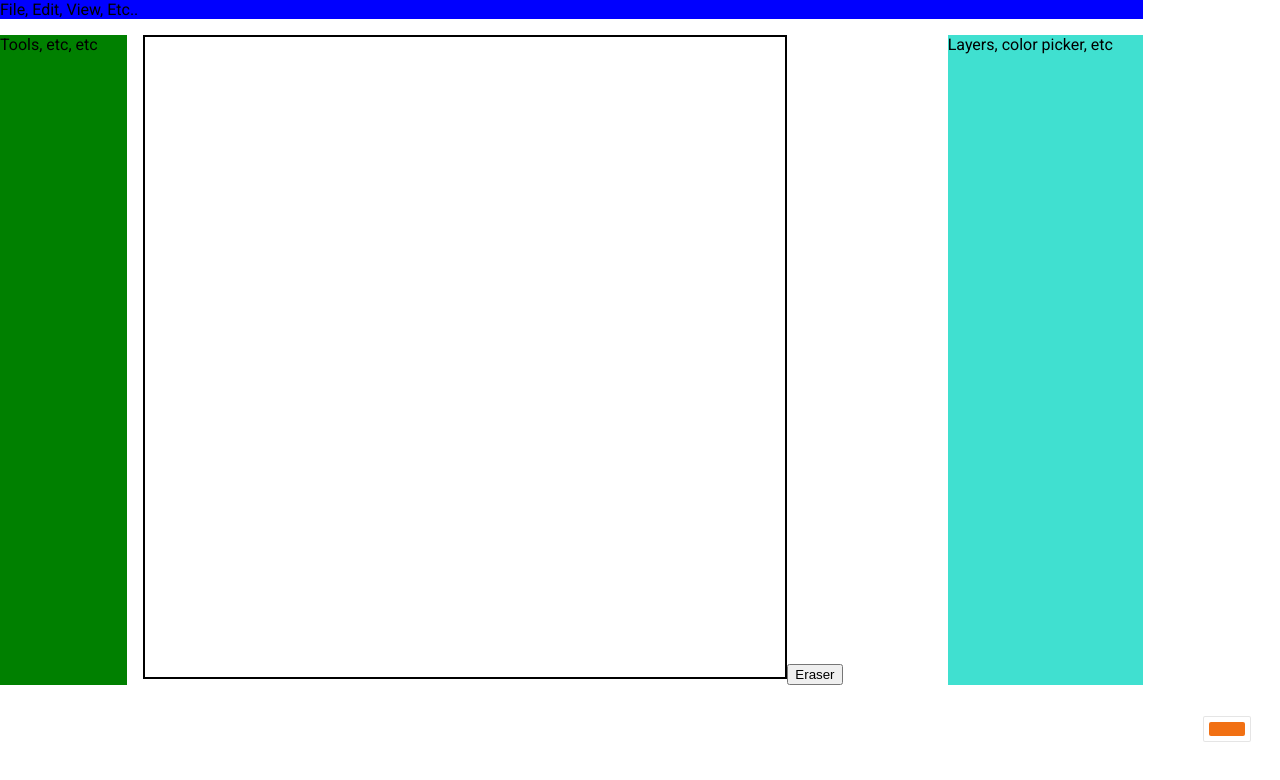
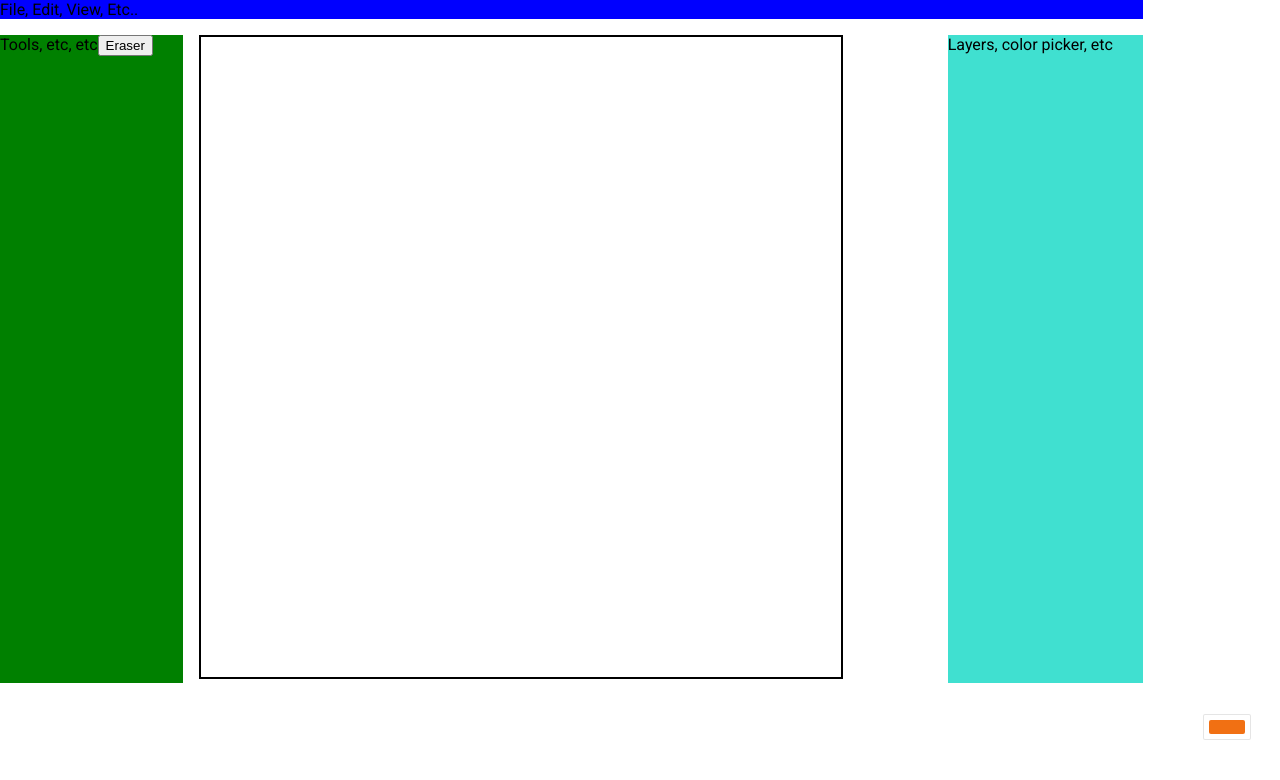
Before and after one commit to NLincoln/drawsnell, a React (Create React App) app: page / in a window 1280 px wide. Shown: the top 780 px of the page. Built offline with nearby package versions, Linux system fonts and the light colour scheme.

Commit message:
Made it more reacty, moved erase and backend out of Canvas and into proper files

```diff
--- a/src/App.js
+++ b/src/App.js
@@ -25,6 +25,13 @@ const GridArea = styled.div`
 
 export default function App() {
 
+  // Container for all tools. Add more as we go
+  const TOOLS = {
+    draw: 'draw',
+    erase: 'erase',
+  };
+  let [currentTool, setCurrentTool] = React.useState(TOOLS.draw);
+
   // console.log(drawcolor)
   var drawcolor = 'rgb(0, 50, 100, 255)'
   // ColorPicker.setState({displayColorPicker: true});
@@ -35,11 +42,19 @@ export default function App() {
         <NavBar />
       </GridArea>
       <GridArea area={"canvas"}>
-        <Canvas drawcolor={drawcolor} />
+        <Canvas
+          drawcolor={drawcolor}
+          currentTool={currentTool}
+          TOOLS={TOOLS}
+        />
         {/* <Canvas /> */}
       </GridArea>
       <GridArea area={"toolchest"}>
-        <ToolChest />
+        <ToolChest
+          currentTool={currentTool}
+          onToolChange={setCurrentTool}
+          TOOLS={TOOLS}
+        />
       </GridArea>
       <GridArea area={"right-panel"}>
         <RightPanel />
--- a/src/Canvas.js
+++ b/src/Canvas.js
@@ -3,9 +3,9 @@ import bresenham from "./bresenham";
 
 const CANVAS_SIZE = 40; // 40 "fake" pixels
 const TILE_SIZE = 16; // each "fake" pixel is 64x64 real pixels
-const TOOL_LIST = ['draw', 'erase']; // Container for all tools. Add more as we go
 
-var currentTool = TOOL_LIST[0]; // Set current tool to draw
+let TOOLS; // Contains all the tools, passed down from app
+
 
 /* We can move these functions to another file if necessary */
 ///////////////////////////////////////////////////////////////////////////////////////////
@@ -50,7 +50,7 @@ function getPixelCoordsInCanvas({ x, y }) {
   };
 }
 
-function drawOnCanvas(event, prevEvent, canvas) {
+function drawOnCanvas(event, prevEvent, canvas, currentTool) {
   let position = getPositionOfEventOnElement(event);
   position = getPixelCoordsInCanvas(position);
   let ctx = canvas.getContext("2d");
@@ -60,47 +60,32 @@ function drawOnCanvas(event, prevEvent, canvas) {
 
     let pointsToFill = bresenham(prevPosition, position);
     for (let point of pointsToFill) {
-      if(currentTool === TOOL_LIST[0]) // Draw
+      if(currentTool === TOOLS.draw)
       {
         ctx.fillRect(point.x, point.y, 1, 1);
       }
-      else if(currentTool === TOOL_LIST[1]) // Erase
+      else if(currentTool === TOOLS.erase)
       {
         ctx.clearRect(point.x, point.y, 1, 1);
       }
     }
   } else {
-    if(currentTool === TOOL_LIST[0]) // Draw
+    if(currentTool === TOOLS.draw) // Draw
     {
       ctx.fillRect(position.x, position.y, 1, 1);
     }
-    else if(currentTool === TOOL_LIST[1]) // Erase
+    else if(currentTool === TOOLS.erase) // Erase
     {
       ctx.clearRect(position.x, position.y, 1, 1);
     }
   }
 }
 
-// Toggle between erase and draw
-function toggleErase(canvas)
-{
-  let ctx = canvas.getContext("2d");
-  if(currentTool === TOOL_LIST[1]) // If tool is erase
-  {
-    currentTool = TOOL_LIST[0]; // Set to draw
-  }
-  else
-  {
-    currentTool = TOOL_LIST[1]; // Set to erase
-  }
-}
-
-
 export default function Canvas(props) {
   let canvasRef = useRef(null);
   let previousMouseEvent = useRef(null);
   let [isDragging, setIsDragging] = useState(false);
-
+ // let [currentTool, setCurrentTool] = React.useState(TOOLS.draw);
 
 
   const handleMouseDown = event => {
@@ -115,7 +100,8 @@ export default function Canvas(props) {
   };
   const handleMouseMove = event => {
     if (isDragging) {
-      drawOnCanvas(event, previousMouseEvent.current, canvasRef.current);
+      drawOnCanvas(event, previousMouseEvent.current, canvasRef.current,
+        props.currentTool);
       event.persist();
       previousMouseEvent.current = event;
     }
@@ -125,6 +111,7 @@ export default function Canvas(props) {
     let ctx = canvasRef.current.getContext("2d");
     ctx.scale(TILE_SIZE, TILE_SIZE);
     ctx.fillStyle = props.drawcolor; // color you're drawing with
+    TOOLS = props.TOOLS;
   }, []); // only run this once
 
 
@@ -142,14 +129,6 @@ export default function Canvas(props) {
           onMouseUp={handleMouseUp}
         />
 
-
-
-        <button onClick={(e) => toggleErase(canvasRef.current)}>
-          Eraser
-        </button>
-
-
-
       </div>
     </>
   );
--- a/src/Toolchest.js
+++ b/src/Toolchest.js
@@ -1,5 +1,6 @@
 import React from "react";
 import styled from "@emotion/styled";
+//import {toggleErase} from './Canvas';
 
 const SidebarWrapper = styled.div`
   /* This color is only to help indicate the boundaries of this component on the page. Feel free to remove */
@@ -8,6 +9,24 @@ const SidebarWrapper = styled.div`
   height: 100%;
 `;
 
+
+
 export default function Toolchest(props) {
-  return <SidebarWrapper>Tools, etc, etc</SidebarWrapper>;
+
+  function toggleErase()
+  {
+    if(props.currentTool === props.TOOLS.erase) // If tool is erase
+    {
+      props.onToolChange(props.TOOLS.draw); // Set to draw
+    }
+    else
+    {
+      props.onToolChange(props.TOOLS.erase); // Set to erase
+    }
+  }
+  return <SidebarWrapper>Tools, etc, etc
+    <button onClick={(e) => toggleErase()}>
+      Eraser
+    </button>
+  </SidebarWrapper>;
 }
```
